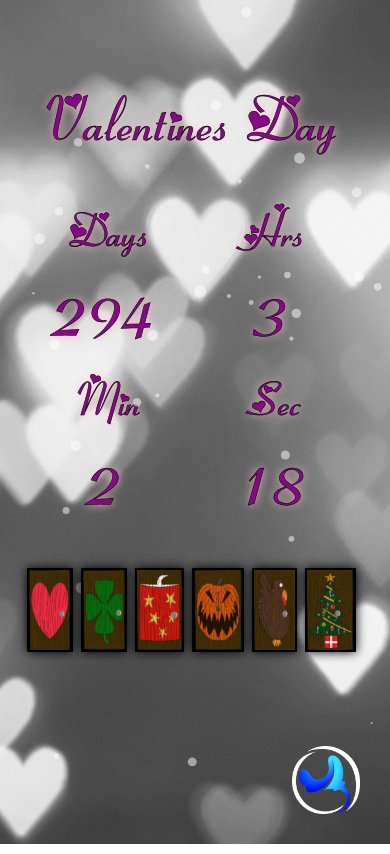
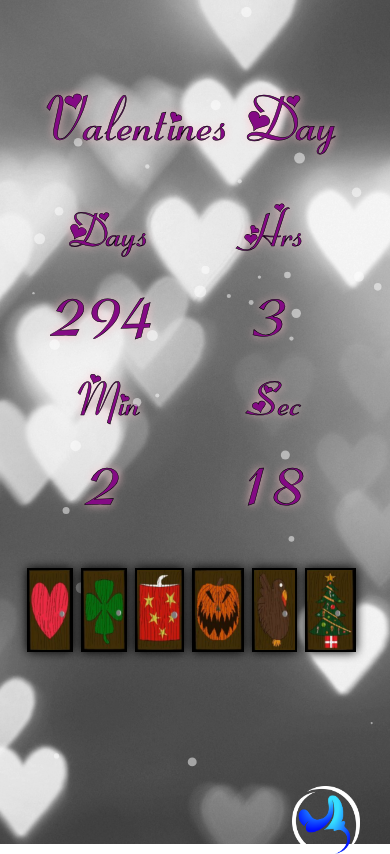
Before and after one commit to barbedStingray/holiday-particles, a React (Create React App) app: page / in a window 390 px wide. Built offline with nearby package versions, Linux system fonts and the light colour scheme.

Commit message:
css mobile

```diff
--- a/src/App.css
+++ b/src/App.css
@@ -266,17 +266,13 @@
   .time {
     /* border: 2px solid white; */
     width: 100%;
-    height: auto;
-    text-align: center;
     font-size: 22vw;
-    /* position: relative; */
-    /* border-radius: 50%;
-    background: radial-gradient(white,
-      #fff, 35%, #ffffffcc, 55%,
-      #ffffff99, 75%, #ffffff66, 85%,
-      #ffffff33, 95%, #ffffff11, 96%,
-      #ffffff01);
-      box-shadow: 0 0 10px white; */
+  }
+  .stingrayLogo {
+    /* border: 2px solid gold; */
+    right: 30px;
+    bottom: -10px;
+    z-index: 4;
   }
 
 
@@ -284,4 +280,5 @@
 
 
 
+
 }
--- a/src/App.js
+++ b/src/App.js
@@ -3,7 +3,6 @@ import './App.css';
 import BackgroundParticles from './Components/BackgroundParticles';
 import Header from './Components/Header';
 import Clock from './Components/Clock';
-import StingrayLogo from './Photos/LBlueIcon.png';
 
 function App() {
 
```
